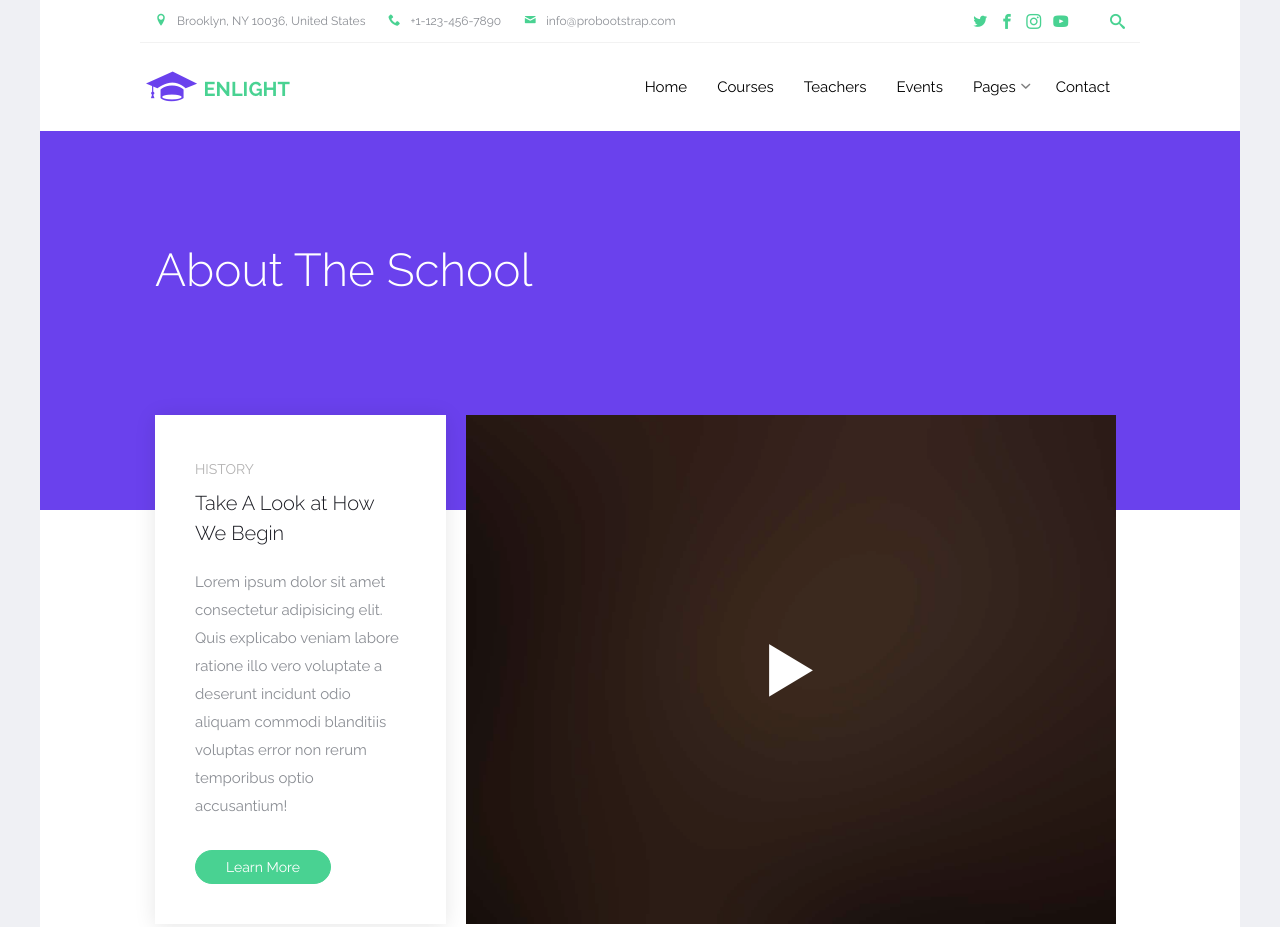
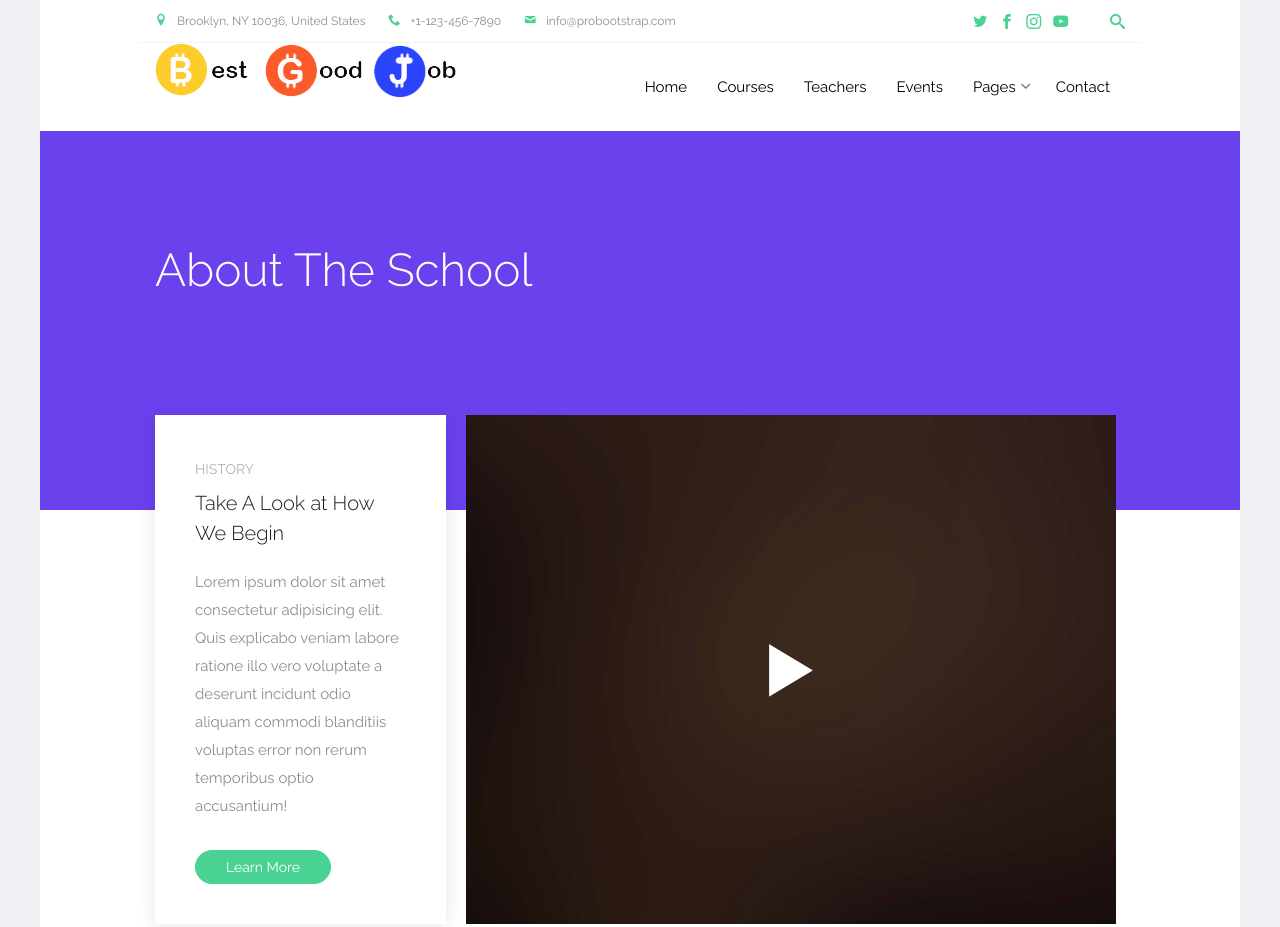
Before and after one commit to nattakit325/best-good-job, a website: page about.html in a window 1280 px wide. Shown: the top 927 px of the page. Drawn offline with Linux system fonts and the light colour scheme; files whose address does not match are found by name.

Commit message:
fdgfd
fdgdfg

```diff
--- a/about.html
+++ b/about.html
@@ -69,7 +69,7 @@
               <span class="icon-bar"></span>
               <span class="icon-bar"></span>
             </button>
-            <a class="navbar-brand" href="index.html" title="ProBootstrap:Enlight">Enlight</a>
+            <img src="img/logoo.png" alt="Free Bootstrap Template by ProBootstrap.com">
           </div>
 
           <div id="navbar-collapse" class="navbar-collapse collapse">
```
Also changed, not shown: contact.html (+1 -1 lines), course-single.html (+1 -1 lines), courses.html (+1 -1 lines), events.html (+1 -1 lines), index.html (+1 -1 lines), teachers.html (+1 -1 lines).
